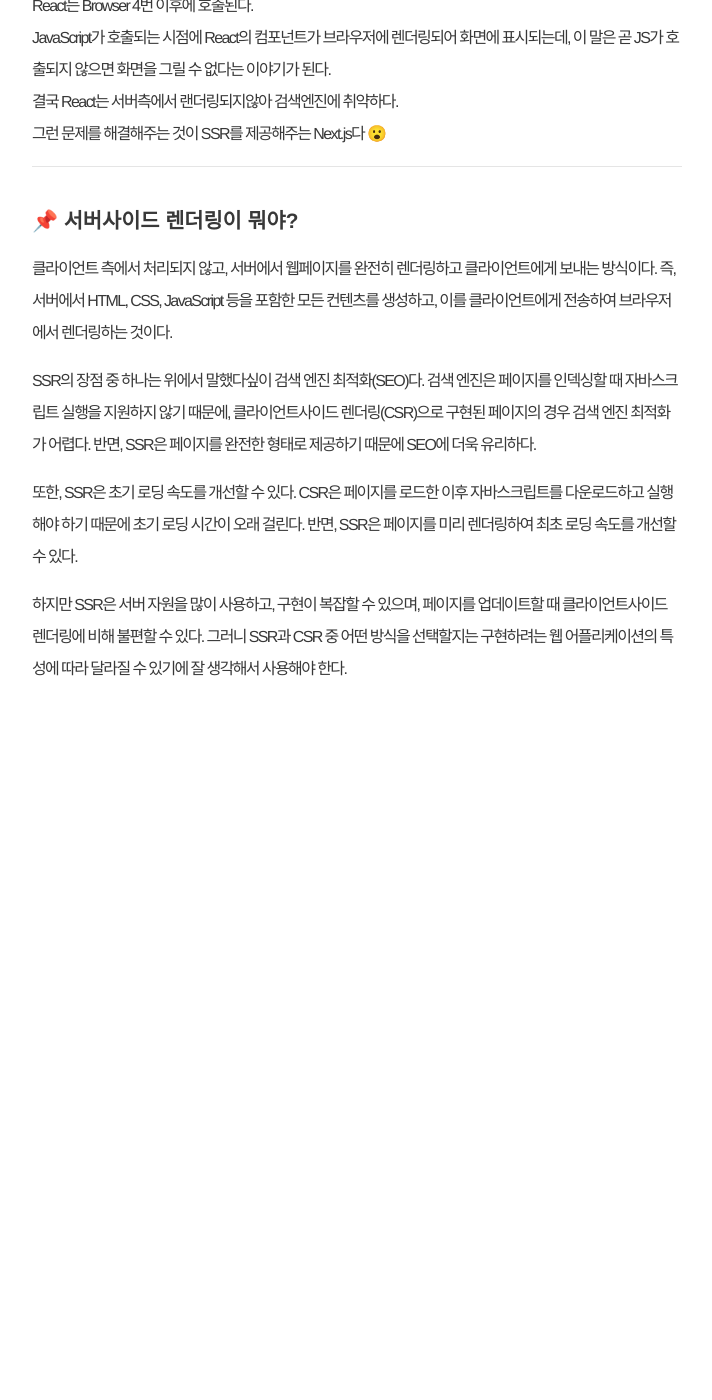
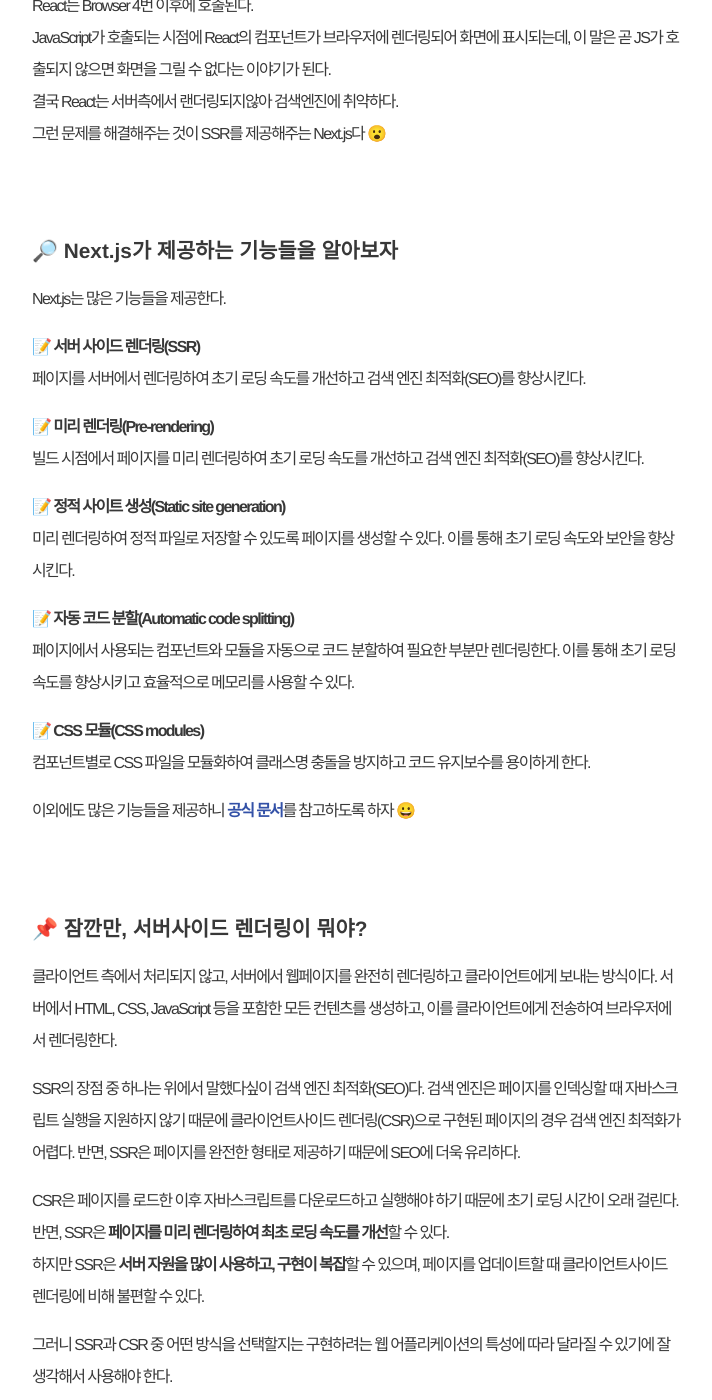
Before and after one commit to yi-jeong/yi-jeong.github.io, a Jekyll site: the page built from study/_posts/2023-03-01-nextjs.md, in a window 1280 px wide and 1400 px high, scrolled down 761 px. Shown: the whole window, without its empty margins (283-995 px from the left). Built offline with Jekyll 4.4.1, drawn with Linux system fonts in a browser that asks for light colours; nearby versions of some CDN libraries; some web fonts are replaced; before the commit the page ends 1594 px from its top, so only the background shows below that.

```diff
--- a/study/_posts/2023-03-01-nextjs.md
+++ b/study/_posts/2023-03-01-nextjs.md
@@ -26,15 +26,40 @@
 결국 React는 서버측에서 랜더링되지않아 검색엔진에 취약하다.
 그런 문제를 해결해주는 것이 SSR를 제공해주는 Next.js다 😮
 
-- - -
+<br>
 
-### 📌 서버사이드 렌더링이 뭐야?
+### 🔎 Next.js가 제공하는 기능들을 알아보자
+
+Next.js는 많은 기능들을 제공한다.
+
+📝 **서버 사이드 렌더링(SSR)**
+페이지를 서버에서 렌더링하여 초기 로딩 속도를 개선하고 검색 엔진 최적화(SEO)를 향상시킨다.
+
+📝 **미리 렌더링(Pre-rendering)**
+빌드 시점에서 페이지를 미리 렌더링하여 초기 로딩 속도를 개선하고 검색 엔진 최적화(SEO)를 향상시킨다.
+
+📝 **정적 사이트 생성(Static site generation)**
+미리 렌더링하여 정적 파일로 저장할 수 있도록 페이지를 생성할 수 있다. 이를 통해 초기 로딩 속도와 보안을 향상시킨다.
+
+📝 **자동 코드 분할(Automatic code splitting)**
+페이지에서 사용되는 컴포넌트와 모듈을 자동으로 코드 분할하여 필요한 부분만 렌더링한다. 이를 통해 초기 로딩 속도를 향상시키고 효율적으로 메모리를 사용할 수 있다.
+
+📝 **CSS 모듈(CSS modules)**
+컴포넌트별로 CSS 파일을 모듈화하여 클래스명 충돌을 방지하고 코드 유지보수를 용이하게 한다.
+
+이외에도 많은 기능들을 제공하니 **[공식 문서](https://nextjs.org/docs/getting-started)**를 참고하도록 하자 😀
+
+<br>
+
+### 📌 잠깐만, 서버사이드 렌더링이 뭐야?
 
 클라이언트 측에서 처리되지 않고, 서버에서 웹페이지를 완전히 렌더링하고 클라이언트에게 보내는 방식이다.
-즉, 서버에서 HTML, CSS, JavaScript 등을 포함한 모든 컨텐츠를 생성하고, 이를 클라이언트에게 전송하여 브라우저에서 렌더링하는 것이다.
+서버에서 HTML, CSS, JavaScript 등을 포함한 모든 컨텐츠를 생성하고, 이를 클라이언트에게 전송하여 브라우저에서 렌더링한다.
 
-SSR의 장점 중 하나는 위에서 말했다싶이 검색 엔진 최적화(SEO)다. 검색 엔진은 페이지를 인덱싱할 때 자바스크립트 실행을 지원하지 않기 때문에, 클라이언트사이드 렌더링(CSR)으로 구현된 페이지의 경우 검색 엔진 최적화가 어렵다. 반면, SSR은 페이지를 완전한 형태로 제공하기 때문에 SEO에 더욱 유리하다.
+SSR의 장점 중 하나는 위에서 말했다싶이 검색 엔진 최적화(SEO)다. 검색 엔진은 페이지를 인덱싱할 때 자바스크립트 실행을 지원하지 않기 때문에 클라이언트사이드 렌더링(CSR)으로 구현된 페이지의 경우 검색 엔진 최적화가 어렵다. 반면, SSR은 페이지를 완전한 형태로 제공하기 때문에 SEO에 더욱 유리하다.
 
-또한, SSR은 초기 로딩 속도를 개선할 수 있다. CSR은 페이지를 로드한 이후 자바스크립트를 다운로드하고 실행해야 하기 때문에 초기 로딩 시간이 오래 걸린다. 반면, SSR은 페이지를 미리 렌더링하여 최초 로딩 속도를 개선할 수 있다.
+CSR은 페이지를 로드한 이후 자바스크립트를 다운로드하고 실행해야 하기 때문에 초기 로딩 시간이 오래 걸린다.
+반면, SSR은 **페이지를 미리 렌더링하여 최초 로딩 속도를 개선**할 수 있다.
+하지만 SSR은 **서버 자원을 많이 사용하고, 구현이 복잡**할 수 있으며, 페이지를 업데이트할 때 클라이언트사이드 렌더링에 비해 불편할 수 있다.
 
-하지만 SSR은 서버 자원을 많이 사용하고, 구현이 복잡할 수 있으며, 페이지를 업데이트할 때 클라이언트사이드 렌더링에 비해 불편할 수 있다. 그러니 SSR과 CSR 중 어떤 방식을 선택할지는 구현하려는 웹 어플리케이션의 특성에 따라 달라질 수 있기에 잘 생각해서 사용해야 한다.
+그러니 SSR과 CSR 중 어떤 방식을 선택할지는 구현하려는 웹 어플리케이션의 특성에 따라 달라질 수 있기에 잘 생각해서 사용해야 한다.
```
Also changed, not shown: assets/img/readme/princess-01.jpeg (added), assets/img/readme/princess-02.jpeg (added), assets/img/readme/princess-03.jpeg (added), assets/img/readme/princess-04-01.jpeg (added), assets/img/readme/princess-04.jpeg (added), assets/img/search-event.gif (added).
